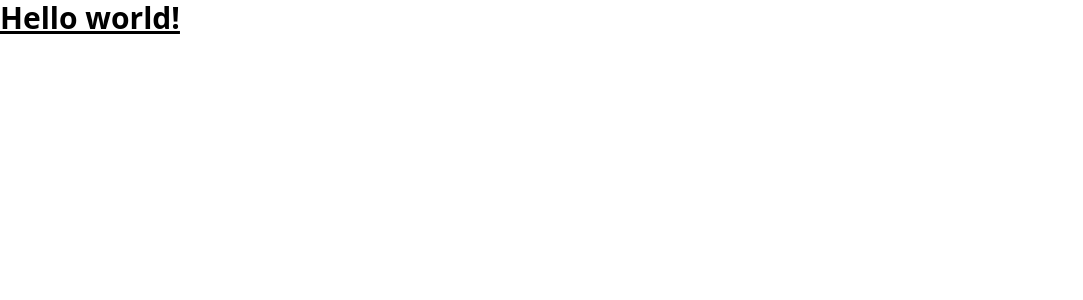
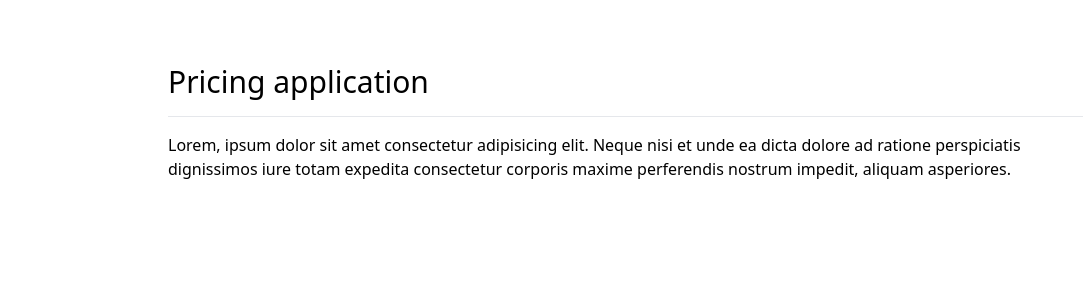
Before and after one commit to lumusitech/frontend-angular-pro-zoneless-pokemon-ssr-app, an Angular app: page /pricing in a window 1280 px wide. Before the commit this address led to /. Shown: the top 300 px of the page, without its empty margins (0-1083 px from the left). Built offline with nearby package versions, Linux system fonts and the light colour scheme.

Commit message:
feat: add base pages and router config

```diff
--- a/src/app/app.component.html
+++ b/src/app/app.component.html
@@ -1 +1,4 @@
-<h1 class="text-3xl font-bold underline">Hello world!</h1>
+<!-- TODO: add navbar -->
+<div class="container flex m-auto w-3/4 mt-16 px-2">
+  <router-outlet />
+</div>
--- a/src/app/app.component.ts
+++ b/src/app/app.component.ts
@@ -1,4 +1,4 @@
-import { Component } from '@angular/core';
+import { ChangeDetectionStrategy, Component } from '@angular/core';
 import { RouterOutlet } from '@angular/router';
 
 @Component({
@@ -6,7 +6,8 @@ import { RouterOutlet } from '@angular/router';
   standalone: true,
   imports: [RouterOutlet],
   templateUrl: './app.component.html',
-  styleUrl: './app.component.css'
+  styleUrl: './app.component.css',
+  changeDetection: ChangeDetectionStrategy.OnPush,
 })
 export class AppComponent {
   title = 'frontend-angular-zoneless-pokemon-ssr-app';
--- a/src/app/app.routes.ts
+++ b/src/app/app.routes.ts
@@ -1,3 +1,29 @@
 import { Routes } from '@angular/router';
 
-export const routes: Routes = [];
+export const routes: Routes = [
+  {
+    path: 'about',
+    loadComponent: () => import('./pages/about/about-page.component'),
+  },
+  {
+    path: 'contact',
+    loadComponent: () => import('./pages/contact/contact-page.component'),
+  },
+  {
+    path: 'pricing',
+    loadComponent: () => import('./pages/pricing/pricing-page.component'),
+  },
+  {
+    path: '**',
+    redirectTo: '/about',
+    // new optional way with function to inject services pre redirect to destination
+    // redirectTo: () => {
+    //   const authService = inject(AuthService);
+    //   if (authService.isAuthenticated()) {
+    //     return '/about';
+    //   }
+    //   return '/login';
+    // },
+    pathMatch: 'full',
+  },
+];
--- /dev/null
+++ b/src/app/pages/about/about-page.component.html
@@ -0,0 +1,9 @@
+<h1 class="text-3xl">About application</h1>
+<hr class="my-4" />
+<section>
+  <p class="mb-4">
+    Lorem, ipsum dolor sit amet consectetur adipisicing elit. Neque nisi et unde
+    ea dicta dolore ad ratione perspiciatis dignissimos iure totam expedita
+    consectetur corporis maxime perferendis nostrum impedit, aliquam asperiores.
+  </p>
+</section>
--- /dev/null
+++ b/src/app/pages/about/about-page.component.ts
@@ -0,0 +1,9 @@
+import { ChangeDetectionStrategy, Component } from '@angular/core';
+
+@Component({
+  standalone: true,
+  imports: [],
+  templateUrl: './about-page.component.html',
+  changeDetection: ChangeDetectionStrategy.OnPush,
+})
+export default class AboutPageComponent {}
--- /dev/null
+++ b/src/app/pages/contact/contact-page.component.html
@@ -0,0 +1,7 @@
+<h1 class="text-3xl">Contact application</h1>
+<hr class="my-4" />
+<section>
+  <p class="mb-4">
+    Lorem, ipsum dolor sit amet consectetur adipisicing elit. Neque nisi et.
+  </p>
+</section>
--- /dev/null
+++ b/src/app/pages/contact/contact-page.component.ts
@@ -0,0 +1,9 @@
+import { ChangeDetectionStrategy, Component } from '@angular/core';
+
+@Component({
+  standalone: true,
+  imports: [],
+  templateUrl: './contact-page.component.html',
+  changeDetection: ChangeDetectionStrategy.OnPush,
+})
+export default class ContactPageComponent {}
--- /dev/null
+++ b/src/app/pages/pricing/pricing-page.component.html
@@ -0,0 +1,9 @@
+<h1 class="text-3xl">Pricing application</h1>
+<hr class="my-4" />
+<section>
+  <p class="mb-4">
+    Lorem, ipsum dolor sit amet consectetur adipisicing elit. Neque nisi et unde
+    ea dicta dolore ad ratione perspiciatis dignissimos iure totam expedita
+    consectetur corporis maxime perferendis nostrum impedit, aliquam asperiores.
+  </p>
+</section>
--- /dev/null
+++ b/src/app/pages/pricing/pricing-page.component.ts
@@ -0,0 +1,9 @@
+import { ChangeDetectionStrategy, Component } from '@angular/core';
+
+@Component({
+  standalone: true,
+  imports: [],
+  templateUrl: './pricing-page.component.html',
+  changeDetection: ChangeDetectionStrategy.OnPush,
+})
+export default class PricingPageComponent {}
```
